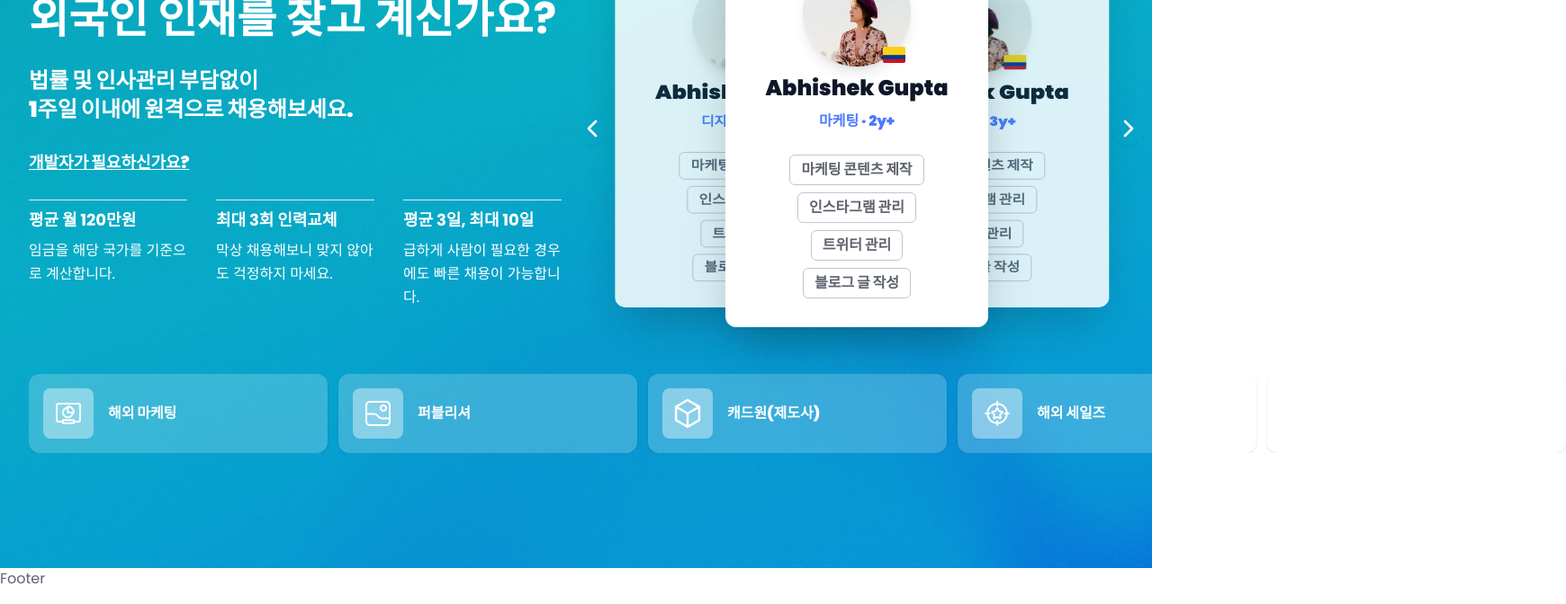
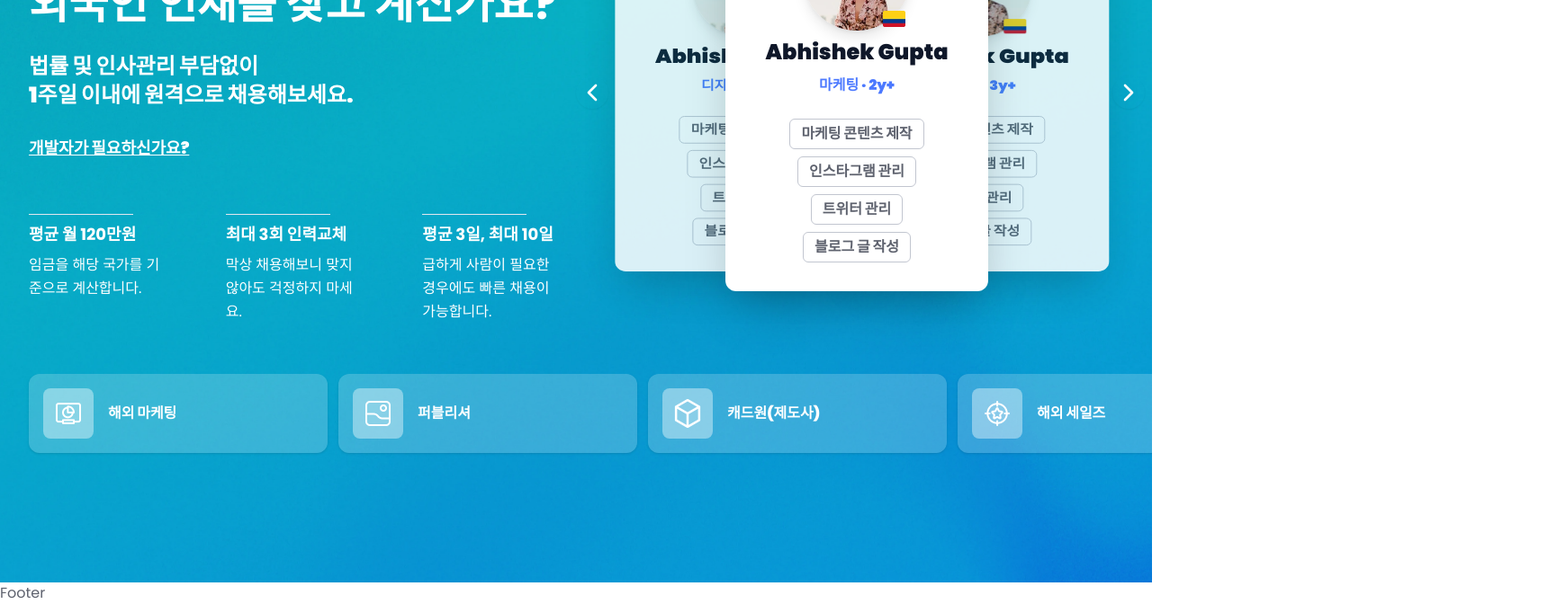
Before and after one commit to rikopernando/coin-siren-assignment, a Next.js app: page / in a window 1280 px wide. Shown: the part 206-878 px from the top of the page at 90% size, 1740 px wide, since content can reach past the window. Built offline with nearby package versions, Linux system fonts and the light colour scheme.

Commit message:
feat(hero): horizontal scroll for service card

```diff
--- a/src/components/molecules/FeatureCard.tsx
+++ b/src/components/molecules/FeatureCard.tsx
@@ -9,7 +9,8 @@ export interface FeatureCardProps {
 
 export function FeatureCard({ feature, className }: FeatureCardProps) {
   return (
-    <div className={cn('border-t py-2 flex flex-col space-y-2', className)}>
+    <div className={cn('py-2 flex flex-col space-y-2', className)}>
+      <div className="border-t w-[75%]" />
       <Lead className="font-bold text-white">{feature.title}</Lead>
       <Paragraph className="mt-0 text-md leading-relaxed text-white">{feature.description}</Paragraph>
     </div>
--- a/src/components/molecules/ProfileCarousel.tsx
+++ b/src/components/molecules/ProfileCarousel.tsx
@@ -76,7 +76,7 @@ export function ProfileCarousel({ profiles, className }: ProfileCarouselProps) {
       </div>
 
       {/* Visual Carousel Container - stacked cards */}
-      <div className="relative h-[450px]">
+      <div className="relative">
         <div className="relative h-full overflow-visible">
           <div className="flex h-full items-center justify-center">
             {profiles.map((profile, index) => {
--- a/src/components/organisms/HeroSection.tsx
+++ b/src/components/organisms/HeroSection.tsx
@@ -15,7 +15,8 @@ export interface HeroSectionProps {
 
 export function HeroSection({ data, className }: HeroSectionProps) {
   return (
-    <section className={cn('container mx-auto px-6 py-20 md:py-32 lg:px-8', className)}>
+    <section className={cn('py-20 md:py-32', className)}>
+      <div className="container mx-auto px-6 lg:px-8">
         <div className="grid gap-8 lg:grid-cols-2">
           {/* Left Column - Text Content */}
           <div className="flex flex-col justify-center space-y-6">
@@ -41,7 +42,7 @@ export function HeroSection({ data, className }: HeroSectionProps) {
               </Button>
             </div>
 
-          <div className="grid gap-8 md:grid-cols-3">
+            <div className="!mt-12 grid gap-16 md:grid-cols-3">
               {data.features.map((feature, index) => (
                 <FeatureCard key={index} feature={feature} />
               ))}
@@ -49,15 +50,21 @@ export function HeroSection({ data, className }: HeroSectionProps) {
           </div>
 
           {/* Right Column - Profile Carousel */}
-        <div className="flex items-center justify-start">
+          <div className="-mt-20 flex items-center justify-start">
             <ProfileCarousel profiles={data.hero.profileCards || [data.hero.profileCard]} className="w-full" />
           </div>
         </div>
+      </div>
 
-      <div className="mt-12 inline-flex overflow-hidden gap-3">
+      {/* Horizontal Scrollable Services */}
+      <div className="flex justify-center">
+        <div className="mt-12 overflow-x-auto scrollbar-hide">
+          <div className="inline-flex gap-3 px-6 lg:px-8 pb-4">
             {data.services.map((service) => (
-          <ServiceCard key={service.id} service={service} />
+              <ServiceCard key={service.id} service={service} className="flex-shrink-0" />
             ))}
+          </div>
+        </div>
       </div>
     </section>
   );
```
Lines whose indentation alone changed are shown as unchanged.
